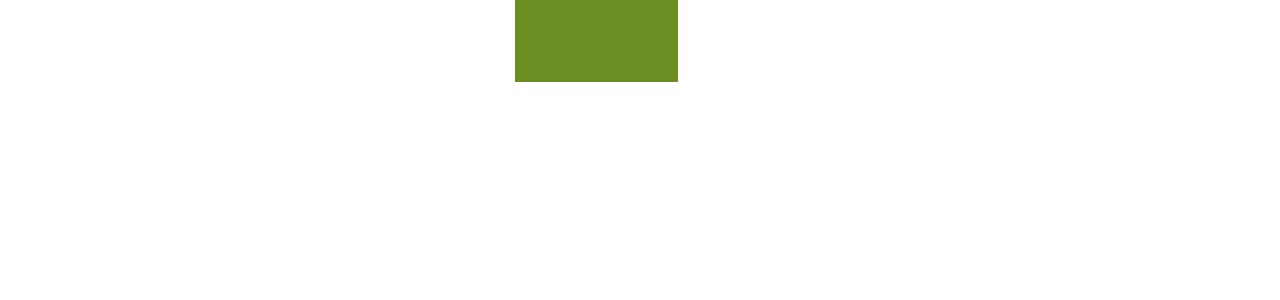
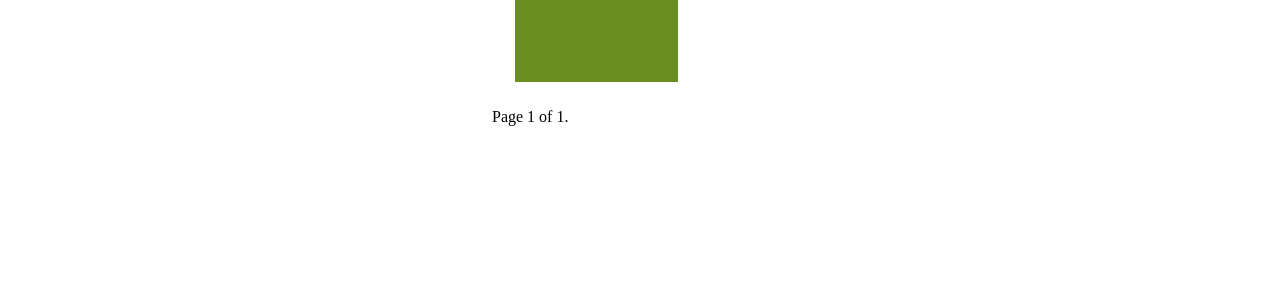
Before and after one commit to psstoev/willy, a Django app: template src/willy/gallery/templates/view_pictures.html in a window 1280 px wide. Shown: the part 293-593 px from the top of the page. Run offline with Django 3.2, Linux system fonts and the light colour scheme; the template is opened without the code that fills it: most values are stand-ins (such as "Sample title", 1, 10 or a date in 2020).

Commit message:
Add pagination to view_pictures.html.

```diff
--- a/src/willy/gallery/templates/view_pictures.html
+++ b/src/willy/gallery/templates/view_pictures.html
@@ -1,6 +1,24 @@
 {% extends "base.html" %}
 
 {% load i18n %}
+{% block extracss %}
+  <style type="text/css">
+    div.pagination {
+        clear: both;
+        margin: 10px auto;
+    }
+
+    span.step-links {
+        width: auto;
+        margin-left: auto;
+        margin-right: auto;
+    }
+
+    span.step-links a:hover{
+        text-decoration: underline;
+    }
+  </style>
+{% endblock extracss %}
 {% block extrajs %}
   <script>
     $(window).load(function() {
@@ -28,7 +46,7 @@
   {% include "categories_sidebar.html" %}
   <div class="content">
   <section id="pictures">
-    {% for picture in pictures %}
+    {% for picture in pictures.object_list %}
       <div class="image">
         {% if user.is_authenticated and user.id == picture.owner.id %}
           <a href="/gallery/picture/edit/{{ picture.id }}"><img src="{{ STATIC_URL }}image/edit.png" class="action edit_button" /></a>
@@ -44,5 +62,20 @@
       </div>
     {% endfor %}
   </section>
+  <div class="pagination">
+    <span class="step-links">
+      {% if pictures.has_previous %}
+        <a href="?page={{ picturess.previous_page_number }}">previous</a>
+      {% endif %}
+
+      <span class="current">
+        Page {{ pictures.number }} of {{ pictures.paginator.num_pages }}.
+      </span>
+
+      {% if pictures.has_next %}
+        <a href="?page={{ pictures.next_page_number }}">next</a>
+      {% endif %}
+    </span>
+  </div>
   </div>
 {% endblock content %}
```
Also changed, not shown: src/willy/gallery/views.py (+21 -8 lines).
